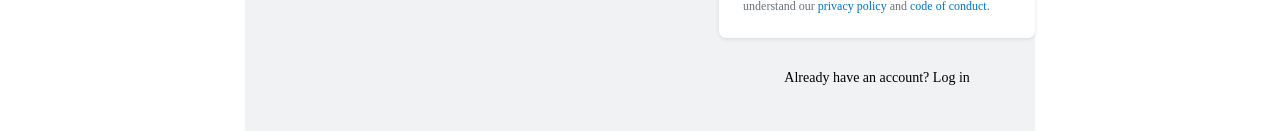
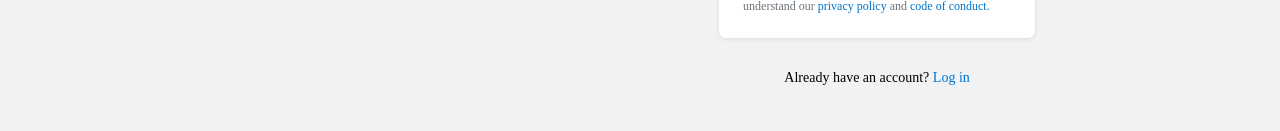
Before and after one commit to codestates-seb/seb44_pre_029, a React (Create React App) app in the folder client/: page /signup in a window 1280 px wide. Shown: the part 722-853 px from the top of the page. Built offline with nearby package versions, Linux system fonts and the light colour scheme.

Commit message:
fix. signup.js 링크 수정

```diff
--- a/client/src/pages/Signup.js
+++ b/client/src/pages/Signup.js
@@ -1,6 +1,7 @@
 import { FaQuestionCircle, FaSort, FaGithub } from "react-icons/fa";
 import { ImPriceTags, ImTrophy } from "react-icons/im";
 import { useState, useEffect, useRef } from "react";
+import { Link } from "react-router-dom";
 import styled from "styled-components";
 
 export const DivContainer = styled.div`
@@ -8,6 +9,7 @@
   justify-content: center;
   align-items: center;
   height: 100vh;
+  width: 100vw;
   background-color: #f1f2f3;
 
   a {
@@ -274,7 +276,7 @@
   const NameInputRef = useRef(null);
   const EmailInputRef = useRef(null);
   const PasswordInputRef = useRef(null);
-
+  // const navigate = useNavigate();
   //false -> 기본값 , true -> 통과되지 못함(red)
   const [isName, setIsName] = useState(false);
   const [isEmail, setIsEmail] = useState(false);
@@ -547,7 +549,7 @@
             </FormContainer>
           </SignupDiv>
           <div>
-            Already have an account? <span>Log in</span>
+            Already have an account? <Link to="/">Log in</Link>
           </div>
         </RightDiv>
       </DivContent>
```
